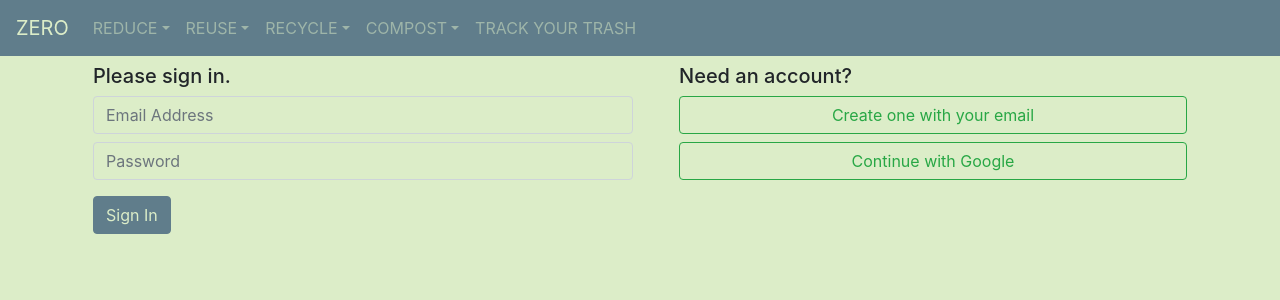
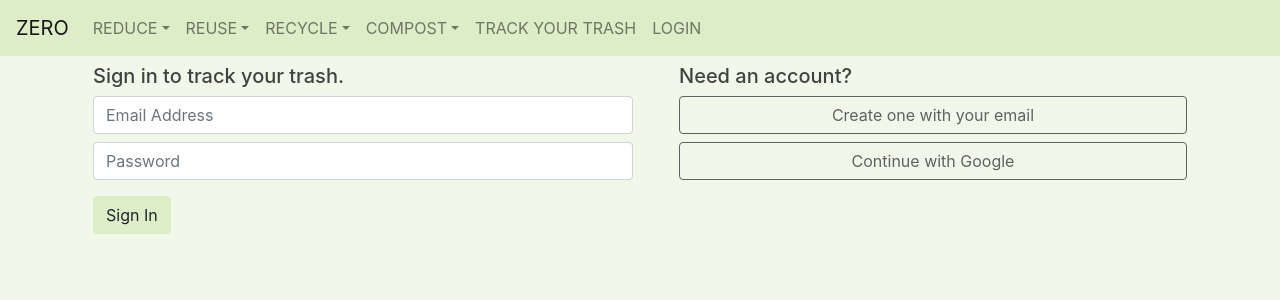
Before and after one commit to Devco2011/zero-app, a React (Create React App) app: page /#/login in a window 1280 px wide. Shown: the top 300 px of the page. Built offline with nearby package versions, Linux system fonts and the light colour scheme; no server answers.

Commit message:
moved login and logout to nav bar

```diff
--- a/src/components/fbAuth/Login.js
+++ b/src/components/fbAuth/Login.js
@@ -30,7 +30,7 @@ export const Login = () => {
             <Container fluid="xl">
                 <Row>
                     <Col className="m-2" md={6}>
-                        <h5 className="username">Please sign in.</h5>
+                        <h5 className="username">Sign in to track your trash.</h5>
                         <Form onSubmit={loginSubmit} >
                             <fieldset>
                                 <Form.Group controlId="formBasicEmail" className="mb-2">
@@ -51,8 +51,8 @@ export const Login = () => {
                         <h5 className="username">
                             Need an account?
         </h5>
-                        <Link to="register" className="btn btn-block btn-outline-success">Create one with your email</Link>
-                        <Button block onClick={loginGoogle} variant="outline-success">Continue with Google</Button>
+                        <Link to="register" className="btn btn-block btn-outline-secondary">Create one with your email</Link>
+                        <Button block onClick={loginGoogle} variant="outline-secondary">Continue with Google</Button>
 
                     </Col>
                 </Row>
--- a/src/components/zero/Header.js
+++ b/src/components/zero/Header.js
@@ -13,16 +13,6 @@ export const Header = () => {
                 <Row>
                     <Col>
                         <h2>This is the new Header.</h2></Col>
-                    {isLoggedIn &&
-                        <>
-                            <Button className="nav-link text-right" variant="link" onClick={logout} style={{ border: "0" }}>Logout</Button>
-                        </>
-                    }
-                    {!isLoggedIn &&
-                        <>
-                            <NavItem className="nav-link text-right" variant="link"><RRNavLink to="/login">Login to Track Trash</RRNavLink></NavItem>
-                        </>
-                    }
                 </Row>
             </Container>
         </>
--- a/src/components/zero/NavBar.js
+++ b/src/components/zero/NavBar.js
@@ -1,11 +1,14 @@
-import { React } from 'react';
-import { Navbar, Nav, Container, Button, NavDropdown } from 'react-bootstrap';
-import { NavLink } from 'react-router-dom';
+import { React, useState, useContext } from 'react';
+import { FirebaseContext } from "../fbAuth/FirebaseProvider";
+import { Navbar, Nav, Container, Button, NavDropdown, NavItem } from 'react-bootstrap';
+import { NavLink as RRNavLink } from "react-router-dom";
 
 export const NavBar = () => {
+    const { isLoggedIn, logout } = useContext(FirebaseContext);
+    const [expanded, setExpanded] = useState(false);
 
     return (
-        <Navbar collapseOnSelect expand="md navbar-dark bg-primary" sticky="top">
+        <Navbar collapseOnSelect expand="md navbar-light bg-primary" sticky="top">
             <Navbar.Toggle aria-controls="responsive-navbar-nav" />
             <Navbar.Brand href="#/">ZERO</Navbar.Brand>
             <Navbar.Collapse id="responsive-navbar-nav">
@@ -27,6 +30,16 @@ export const NavBar = () => {
                         <NavDropdown.Item href="#/Compost-Resources">Local Resources</NavDropdown.Item>
                     </NavDropdown>
                     <Nav.Link href="#/Track">TRACK YOUR TRASH</Nav.Link>
+                    {isLoggedIn &&
+                        <>
+                            <Button className="nav-link text-right" variant="link" onClick={logout} style={{ border: "0" }}>LOGOUT</Button>
+                        </>
+                    }
+                    {!isLoggedIn &&
+                        <>
+                            <Nav.Link href="#/login">LOGIN</Nav.Link>
+                        </>
+                    }
                 </Nav>
             </Navbar.Collapse>
         </Navbar>
--- a/src/styles/_variables.scss
+++ b/src/styles/_variables.scss
@@ -1,4 +1,6 @@
 
-$primary: #607D8B;
+$primary: #DCEDC8;
 $secondary: #616161;
-$white: #DCEDC8;
+$body-bg: #F1F8E9;
+$headings-color: #424242;
+$link-color: #424242;
```
Also changed, not shown: src/styles/bootstrap.css, 1 other file (tests, documents, lock files or other folders).
